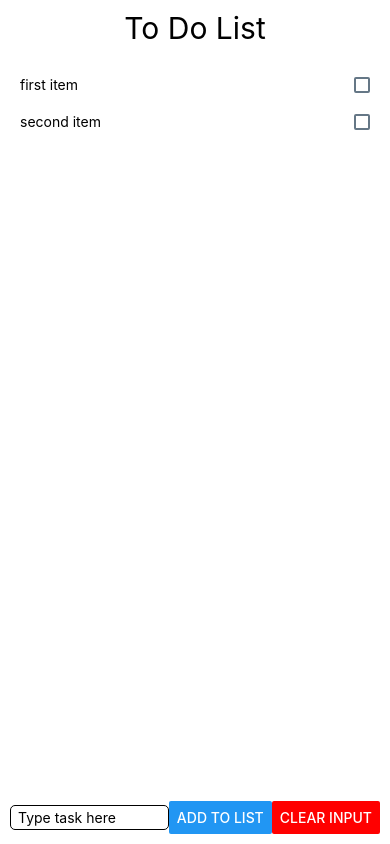
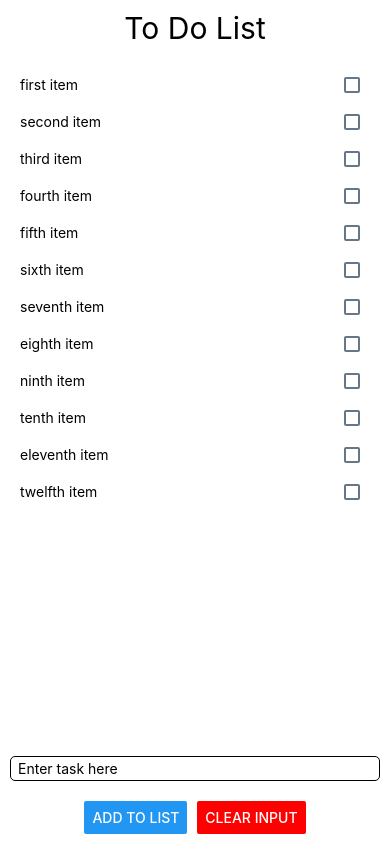
Before and after one commit to xmercado/to-do-list, a React Native app: screen / in a window 390 px wide. Built offline with nearby package versions, Linux system fonts and the light colour scheme.

Commit message:
Complete functionality

```diff
--- a/App.js
+++ b/App.js
@@ -1,14 +1,26 @@
-import React, { useState, setState } from 'react';
-import { StyleSheet, Text, View, ScrollView, TextInput, Alert, CheckBox, Button, Modal } from 'react-native';
+import React, { useState } from 'react';
+import { StyleSheet, Text, View, ScrollView, TextInput, CheckBox, Button } from 'react-native';
 
 export default function App() {
   const [items, setItems] = useState([
     {todo: 'first item'},
-    {todo: 'second item'}
+    {todo: 'second item'},
+    {todo: 'third item'},
+    {todo: 'fourth item'},
+    {todo: 'fifth item'},
+    {todo: 'sixth item'},
+    {todo: 'seventh item'},
+    {todo: 'eighth item'},
+    {todo: 'ninth item'},
+    {todo: 'tenth item'},
+    {todo: 'eleventh item'},
+    {todo: 'twelfth item'},
   ]);
   const [userInput, setUserInput] = useState('');
-  const [isChecked, setChecked] = useState(false);
-  const [popUp, setPopUp] = useState(false);
+  const [selectedIndex, setSelectedIndex] = useState(-1);
+  const [alertInput, setAlertInput] = useState(false);
+  const [alertDelete, setAlertDelete] = useState(false);
+  const [errorMessage, setErrorMessage] = useState('');
 
   const generateList = items.map((item, index) => (
       <View style={styles.taskContainer} key={index}>
@@ -16,125 +28,123 @@ export default function App() {
         <CheckBox
           key={index}
           style={styles.deleteBox}
-          value={isChecked}
-          // cannot test showAlertDelete, use deleteFromList
-          onValueChange={() => deleteFromList(index)}/>
+          value={index === selectedIndex ? true : false}
+          onValueChange={() => changeDeleteState(index)}/>
       </View>
     )
   );
 
-  const customAlertInput = () => (
-    <View>
-      <Modal
-        styles={styles.modalView}
-        visible={popUp}
-        transparent={true}
-        onRequestClose={() => setPopUp(!popUp)}>
-        <View>
-          <Text>Invalid Task</Text>
-          <Text>Please enter valid string</Text>
+  const changeDeleteState = (index) => {
+    setSelectedIndex(index);
+    setAlertDelete(true);
+  };
+
+  const uncheckBox = () => {
+    setAlertDelete(!alertDelete);
+    setSelectedIndex(-1);
+  };
+
+  const displayDialogInput = () => (
+    <View style={styles.dialogContainer}>
+    <View style={styles.dialog}>
+      <Text>{errorMessage}</Text>
+      <Text>Please enter valid task.</Text>
+      <View style={styles.buttonActions}>
         <Button
           title='OK'
-            onPress={() => setPopUp(!popUp)} />
+          onPress={() => setAlertInput(!alertInput)}
+        />
       </View>
-      </Modal>
+    </View>
   </View>
   );
 
-  const customAlertDelete = () => (
-    <View>
-      <Modal
-        styles={styles.modalView}
-        visible={popUp}
-        transparent={true}
-        onRequestClose={() => setPopUp(!popUp)}>
-        <Text>Delete Task</Text>
+  const displayDialogDelete = () => (
+    <View style={styles.dialogContainer}>
+    <View style={styles.dialog}>
       <Text>Are you sure you would like to delete this task?</Text>
+      <Text>{userInput}</Text>
+      <View style={styles.buttonActions}>
         <Button
           title='Yes'
-          onPress={() => deleteFromList(task)} />
+          onPress={() => deleteFromList()}
+          color='red' />
         <Button
           title='No'
-          onPress={() => setPopUp(!popUp)} />
-      </Modal>
+          onPress={() => uncheckBox()} />
+      </View>
+    </View>
   </View>
   );
 
-  // build view with confirm, cancel instead
-  const showAlertInput = () => {
-    // /!\ alert not on web /!\
-    console.log('SHOW ALERT INPUT');
-    Alert.alert(
-      'Invalid Task',
-      'Please enter valid string',
-      [{
-        text: 'OK',
-        style: 'cancel',
-      }])
-  };
-
-  const showAlertDelete = (task) => {
-    // /!\ alert not on web /!\
-    console.log('SHOW ALERT DELETE');
-    Alert.alert(
-      'Delete',
-      'Are you sure you would like to delete this task?',
-      [{
-        text: 'Yes',
-        onPress: () => deleteFromList(task),
-      },
-      {
-        text: 'No',
-        style: 'cancel'
-      }
-    ])
-  };
-
   const addToList = () => {
-    if (items == null) return;
     setItems([...items, {todo: userInput}]);
     setUserInput('');
   };
 
-  const deleteFromList = (task) => {
-    setItems(items.filter((value, index) => index != task));
+  const deleteFromList = () => {
+    setItems(items.filter((value, index) => index != selectedIndex));
+    setAlertDelete(!alertDelete);
+    setSelectedIndex(-1);
+  };
+
+  const checkDuplicate = () => {
+    const cleanInput = userInput.trim().toLowerCase();
+    if (items.every((item) => item.todo !== cleanInput)) {
+      return true;
+    }
+    return false;
   };
 
   const verifyInput = () => {
     // src: https://stackoverflow.com/questions/13840143/jquery-check-if-special-characters-exists-in-string
-    if (typeof userInput === 'string' &&
-        userInput.length > 0 &&
-        /^[a-zA-Z0-9- ]*$/.test(userInput))
-      addToList();
-      // showAlertInput
-    else customAlertInput();
+    if (!(userInput.length > 0) || !(/\S/.test(userInput))) {
+        setErrorMessage('Task cannot be empty.');
+        setAlertInput(!alertInput);
+    }
+    else if (!(checkDuplicate())) {
+        setErrorMessage('Task already exists.');
+        setAlertInput(!alertInput);
+    }
+    else if (!(/^[a-zA-Z0-9- ]*$/.test(userInput))) {
+        setErrorMessage('Task can only be alphanumeric.');
+        setAlertInput(!alertInput);
+    }
+    else addToList();
   };
 
   return (
     <View style={styles.container}>
       <Text style={styles.appTitle}>To Do List</Text>
-        <ScrollView style={styles.itemListContainer}>
+      <View style={styles.itemListContainer}>
+        <ScrollView>
           {generateList}
         </ScrollView>
+      </View>
       <View style={styles.inputContainer}>
         <TextInput
           style={styles.itemListInput}
           onChangeText={text => setUserInput(text)}
           onSubmitEditing={verifyInput}
           value = {userInput}
-        placeholder='Type task here' />
-        <View styles={styles.button}>
+          placeholder='Enter task here' />
+      </View>
+      <View style={styles.buttonContainer}>
         <Button
           title='Add to list'
           onPress={verifyInput}/>
-        </View>
-        <View styles={styles.button}>
+        <View style={styles.spacing} />
         <Button
           title='Clear input'
           onPress={() => setUserInput('')}
           color='red'/>
       </View>
-      </View>
+      { alertDelete
+        ? displayDialogDelete()
+        : null}
+      { alertInput
+        ? displayDialogInput()
+        : null }
     </View>
   );
 }
@@ -145,21 +155,17 @@ const styles = StyleSheet.create({
     backgroundColor: '#fff',
     alignItems: 'center',
     justifyContent: 'flex-start',
+    maxHeight: '100%',
   },
   appTitle: {
     fontSize: '30px',
     padding: 10,
   },
   itemListContainer: {
+    flexGrow: 1,
     width: '100%',
+    height: 300,
     padding: 10,
-  },
-  inputContainer: {
-    width: '100%',
-    padding: 10,
-    flexDirection: 'row',
-    alignItems: 'center',
-    justifyContent: 'space-between',
   },
   taskContainer: {
     flex: 1,
@@ -177,25 +183,45 @@ const styles = StyleSheet.create({
     padding: '0.5em',
     margin: 'auto',
   },
-  button: {
-    alignSelf: 'center',
+  inputContainer: {
+    width: '100%',
+    padding: 10,
+    alignItems: 'center',
+  },
+  buttonContainer: {
+    display: 'flex',
+    flexDirection: 'row',
+    alignItems: 'center',
+    padding: 10,
+  },
+  spacing: {
+    width: 10,
   },
   deleteBox: {
-    marginLeft: 10,
+    marginHorizontal: 10,
   },
-  modalView: {
-    margin: 20,
-    backgroundColor: "white",
-    borderRadius: 20,
-    padding: 35,
-    alignItems: "center",
-    shadowColor: "#000",
-    shadowOffset: {
-      width: 0,
-      height: 2
+
+  dialogContainer : {
+    position: 'absolute',
+    top: 0,
+    right: 0,
+    bottom: 0,
+    left: 0,
+    backgroundColor: 'rgba(0,0,0,0.5)',
+    alignItems: 'center',
+    justifyContent: 'center',
   },
-    shadowOpacity: 0.25,
-    shadowRadius: 4,
-    elevation: 5
+  dialog: {
+    border: 'solid 1px #000',
+    margin: '0 auto',
+    borderRadius: 5,
+    padding: 30,
+    backgroundColor: '#FFF',
+  },
+  buttonActions : {
+    flex: 1,
+    flexDirection: 'row',
+    justifyContent: 'space-evenly',
+    marginTop: 30,
   },
 });
```
Lines whose indentation alone changed are shown as unchanged.
